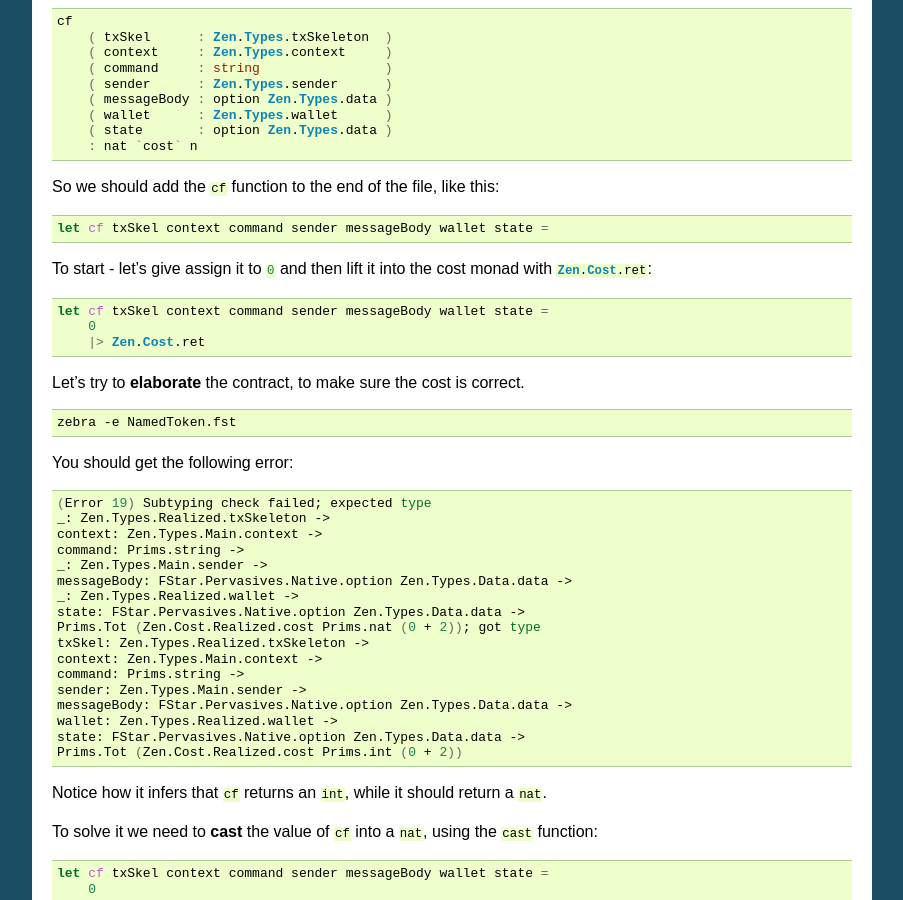
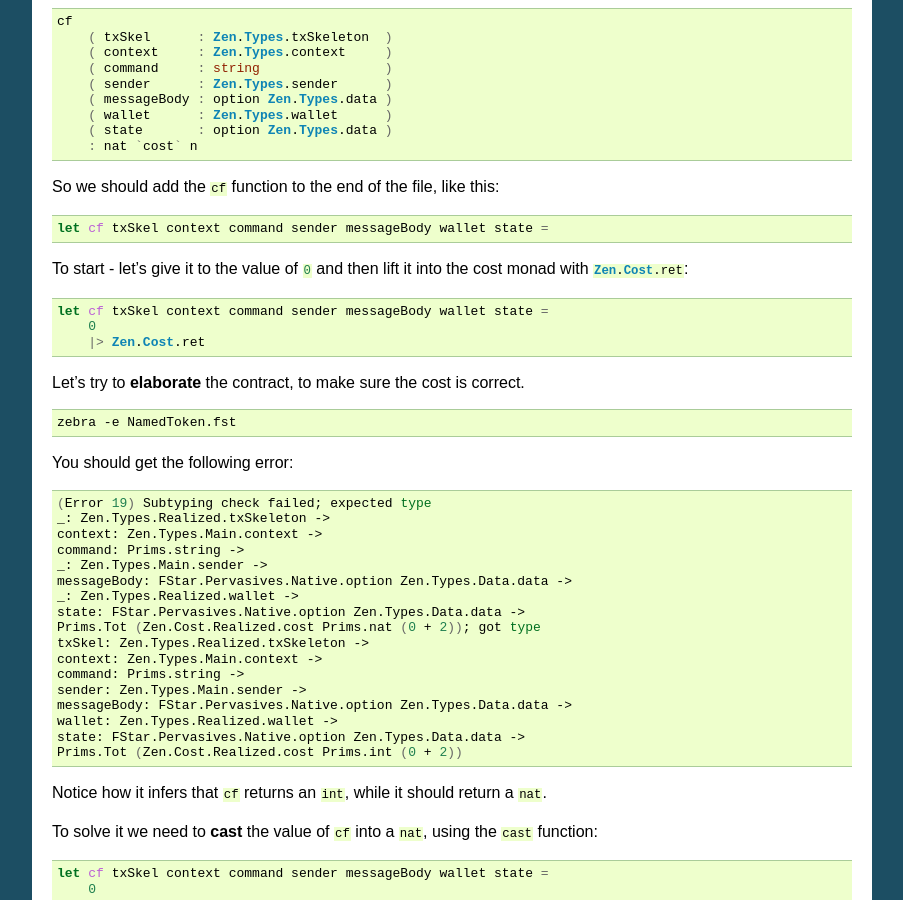
Before and after one commit to zenprotocol/docs, a Sphinx documentation site: the page built from docs/root/contracts/tutorial.rst, in a window 1280 px wide and 900 px high, scrolled down 7013 px. Shown: the whole window, without its empty margins (198-1101 px from the left). Built offline with Sphinx 7.4.7, drawn with Linux system fonts in a browser that asks for light colours.

Commit message:
named token tutorial - more typos

```diff
--- a/docs/root/contracts/tutorial.rst
+++ b/docs/root/contracts/tutorial.rst
@@ -470,7 +470,7 @@ So we should add the :fsharp:`cf` function to the end of the file, like this:
 
     let cf txSkel context command sender messageBody wallet state =
 
-To start - let's give assign it to :fsharp:`0` and then lift it into the cost monad with :fsharp:`Zen.Cost.ret`:
+To start - let's give it to the value of :fsharp:`0` and then lift it into the cost monad with :fsharp:`Zen.Cost.ret`:
 
 .. code-block:: fsharp
 
```
